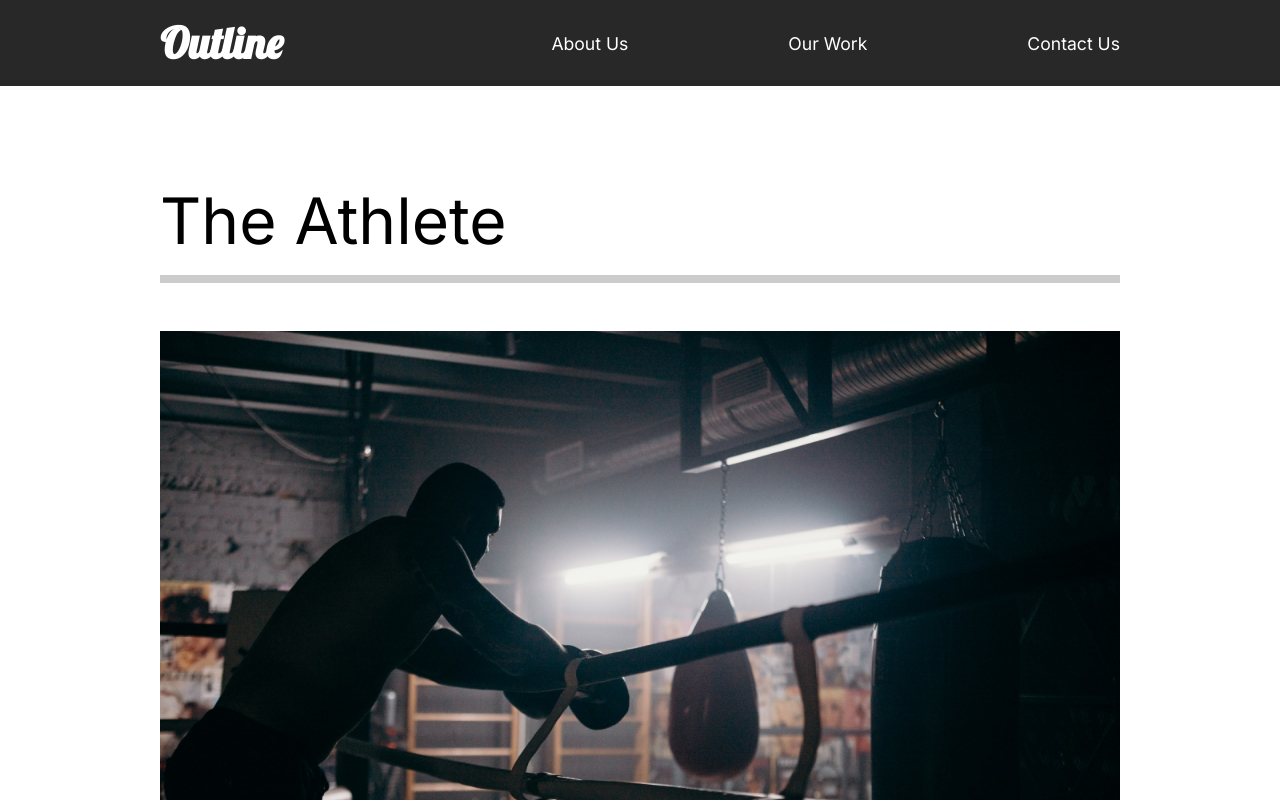
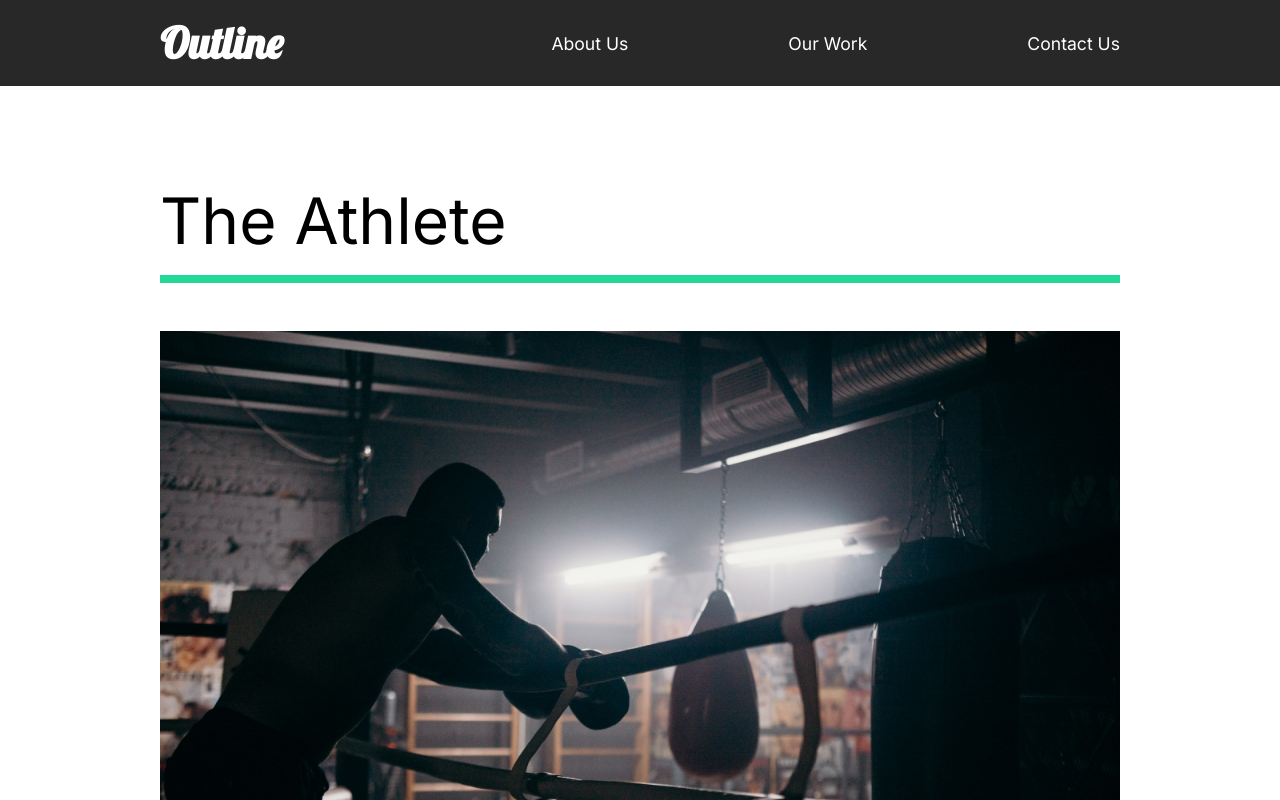
Before and after one commit to hbabuka/outlined, a React (Create React App) app: page /work in a window 1280 px wide. Shown: the top 800 px of the page. Built offline with nearby package versions, Linux system fonts and the light colour scheme.

Commit message:
Our Work animations

```diff
--- a/src/animation.js
+++ b/src/animation.js
@@ -7,14 +7,13 @@ export const pageAnimation = {
     opacity: 1,
     y: 0,
     transition: {
-      duration: 1,
+      duration: 0.5,
       when: "beforeChildren",
       staggerChildren: 0.25,
     },
   },
   exit: {
     opacity: 0,
-    y: 300,
     transition: {
       duration: 0.5,
     },
@@ -52,3 +51,35 @@ export const photoAnimation = {
     transition: { ease: "easeOut", duration: 0.75 },
   },
 };
+
+export const lineAnimation = {
+  hidden: {
+    width: "0%",
+  },
+  show: {
+    width: "100%",
+    transition: { duration: 1 },
+  },
+};
+
+export const slider = {
+  hidden: {
+    x: "-130%",
+    skew: "45deg",
+  },
+  show: {
+    x: "100%",
+    skew: "0deg",
+    transition: { ease: "easeOut", duration: 1 },
+  },
+};
+
+export const sliderContainer = {
+  hidden: {
+    opacity: 1,
+  },
+  show: {
+    opacity: 1,
+    transition: { ease: "easeOut", staggerChildren: 0.15 },
+  },
+};
--- a/src/components/shared/Movie.js
+++ b/src/components/shared/Movie.js
@@ -1,12 +1,19 @@
 import React from "react";
 import { Link } from "react-router-dom";
 import styled from "styled-components";
+import {
+  pageAnimation,
+  fade,
+  photoAnimation,
+  lineAnimation,
+} from "../../animation";
+import { motion } from "framer-motion";
 
 const DivStyled = styled.div`
   padding-bottom: 10rem;
   .line {
     height: 0.5rem;
-    background-color: #cccccc;
+    background-color: #23d997;
     margin-bottom: 3rem;
   }
   img {
@@ -16,13 +23,23 @@ const DivStyled = styled.div`
   }
 `;
 
+const Hide = styled.div`
+  overflow: hidden;
+`;
+
 export const Movie = ({ title, imageSource, linkTo }) => {
   return (
     <DivStyled>
-      <h2>{title}</h2>
-      <div className="line"></div>
+      <motion.h2 variants={fade}>{title}</motion.h2>
+      <motion.div className="line" variants={lineAnimation}></motion.div>
       <Link to={linkTo}>
-        <img src={imageSource} alt={imageSource} />
+        <Hide>
+          <motion.img
+            src={imageSource}
+            alt={imageSource}
+            variants={photoAnimation}
+          />
+        </Hide>
       </Link>
     </DivStyled>
   );
--- a/src/pages/OurWork.js
+++ b/src/pages/OurWork.js
@@ -3,7 +3,7 @@ import styled from "styled-components";
 import { Movie } from "../components/shared/Movie";
 import { moviesData } from "../data";
 import { motion } from "framer-motion";
-import { pageAnimation } from "../animation";
+import { pageAnimation, slider, sliderContainer } from "../animation";
 
 const Work = styled(motion.div)`
   min-height: 100vh;
@@ -12,6 +12,17 @@ const Work = styled(motion.div)`
   h2 {
     padding: 1rem 0;
   }
+`;
+
+//Frame Animation
+const Frame = styled(motion.div)`
+  position: fixed;
+  left: 0;
+  top: 10%;
+  width: 100%;
+  height: 100vh;
+  background: ${(props) => props.color};
+  z-index: 2;
 `;
 
 const OurWork = () => {
@@ -23,6 +34,13 @@ const OurWork = () => {
       exit="exit"
       style={{ backgroundColor: "#fff" }}
     >
+      <motion.div variants={sliderContainer}>
+        <Frame color="#fffebf" variants={slider}></Frame>
+        <Frame color="#ff8efb" variants={slider}></Frame>
+        <Frame color="#8ed2ff" variants={slider}></Frame>
+        <Frame color="#8effa0" variants={slider}></Frame>
+      </motion.div>
+
       {moviesData.map((movie) => {
         return (
           <Movie
```
